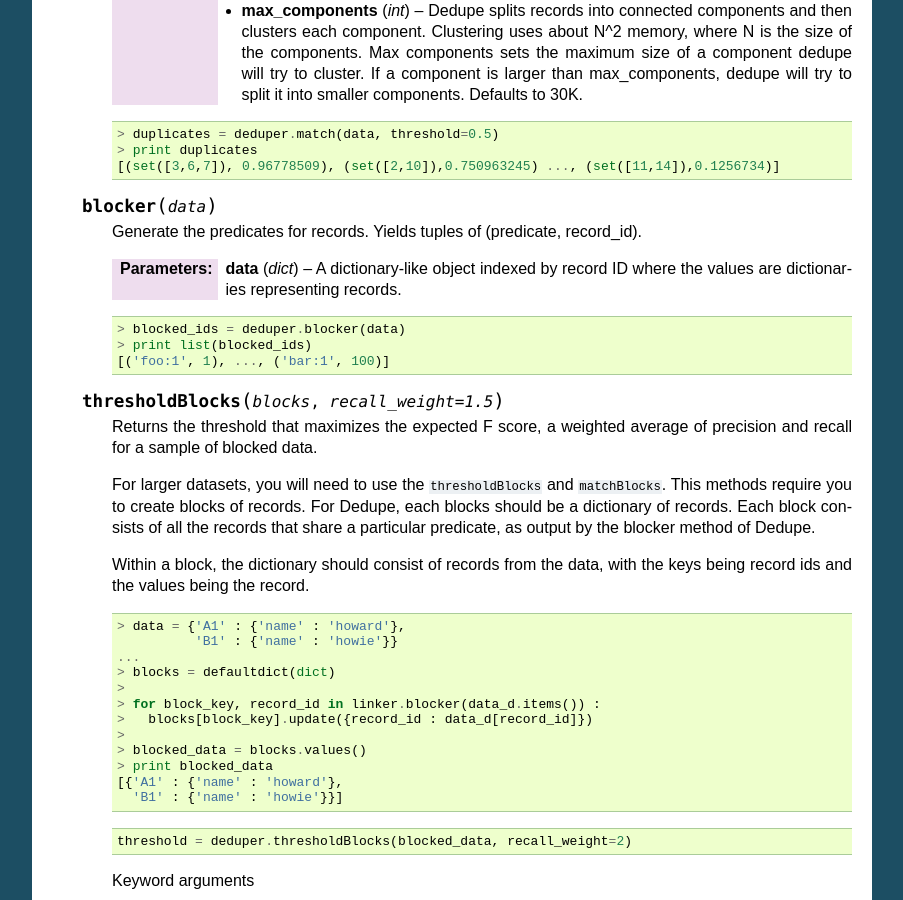
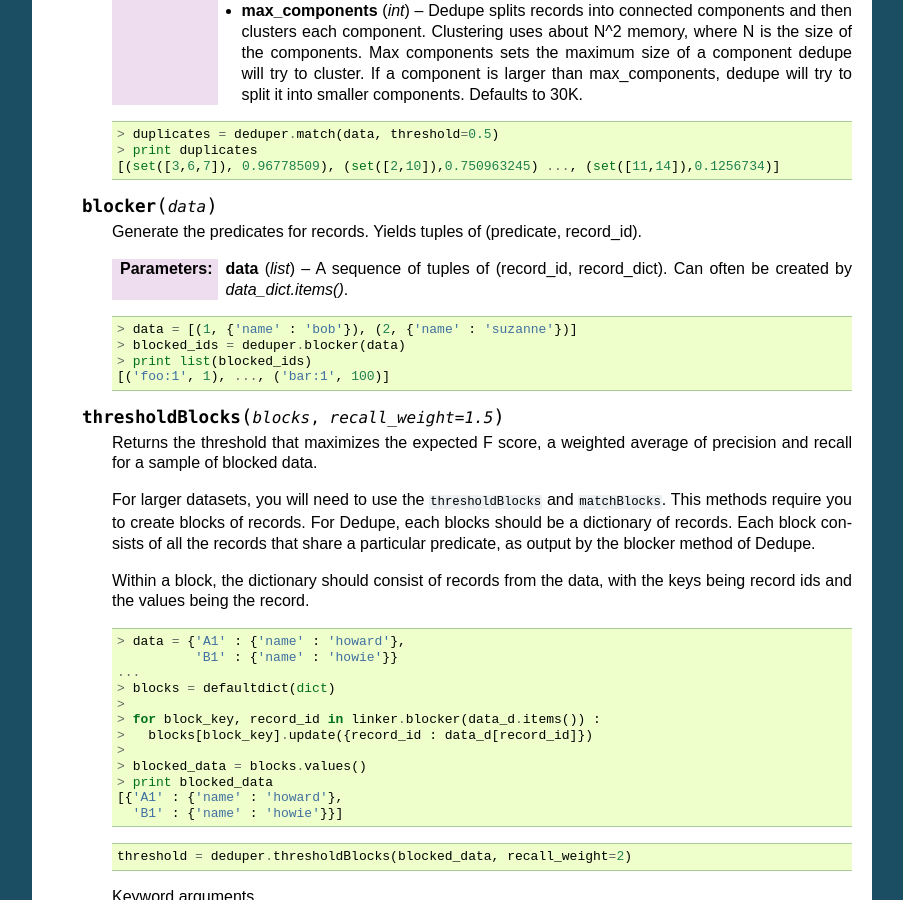
Before and after one commit to dedupeio/dedupe, a Sphinx documentation site: the page built from docs/API-documentation.rst, in a window 1280 px wide and 900 px high, scrolled down 3402 px. Shown: the whole window, without its empty margins (198-1101 px from the left). Built offline with Sphinx 7.4.7, drawn with Linux system fonts in a browser that asks for light colours; some of the changed text lies outside the part shown.

Commit message:
fix documentation of blocker, close #315

```diff
--- a/docs/common_dedupe_methods.rst
+++ b/docs/common_dedupe_methods.rst
@@ -62,11 +62,13 @@
    Generate the predicates for records. Yields tuples of (predicate,
    record_id).
 
-   :param dict data: A dictionary-like object indexed by record ID
-		      where the values are dictionaries representing records.
+   :param list data: A sequence of tuples of (record_id,
+                     record_dict). Can often be created by
+                     `data_dict.items()`.
 
    .. code:: python
 
+      > data = [(1, {'name' : 'bob'}), (2, {'name' : 'suzanne'})]
       > blocked_ids = deduper.blocker(data)
       > print list(blocked_ids)
       [('foo:1', 1), ..., ('bar:1', 100)]
```
